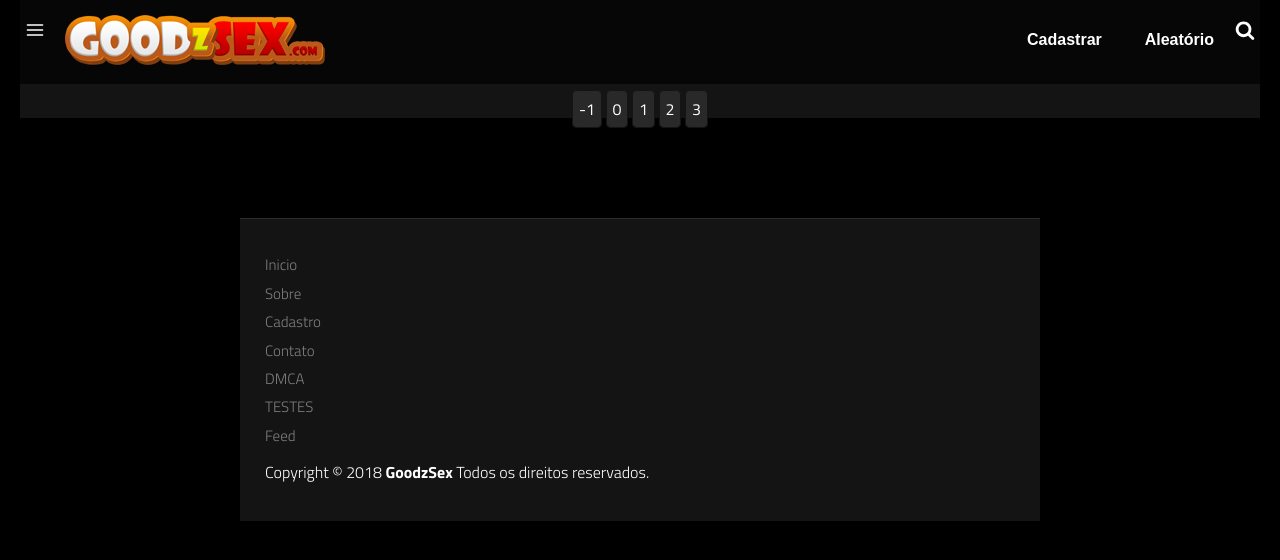
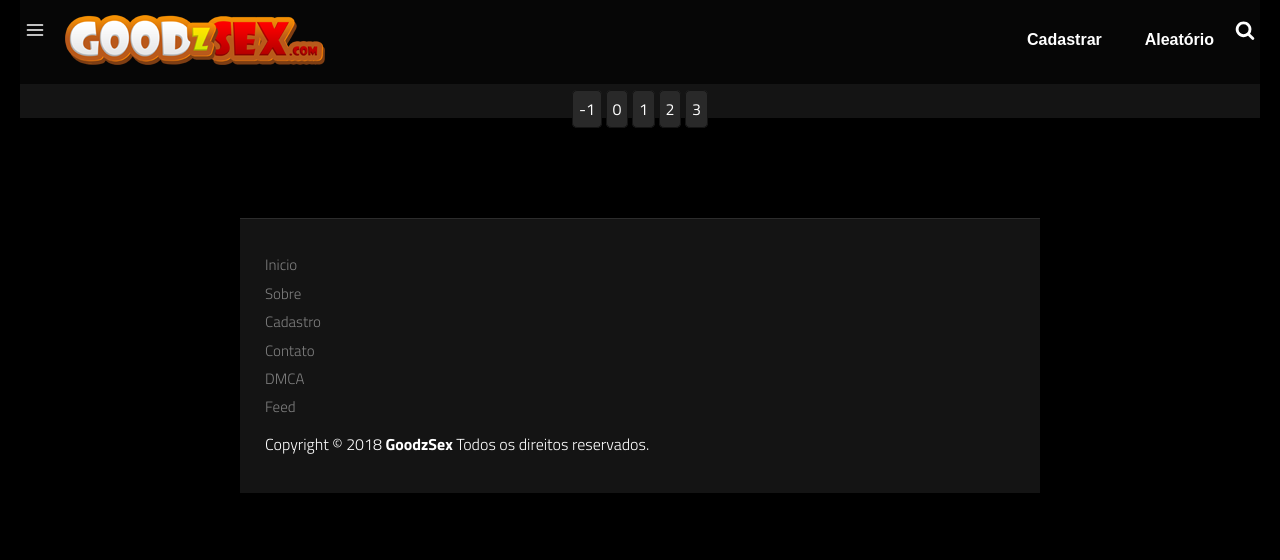
Before and after one commit to guiadamusculacao/guiadamusculacao, a Jekyll site: the page built from index.html, in a window 1280 px wide. Shown: the top 560 px of the page. Built offline with Jekyll 4.4.1, drawn with Linux system fonts in a browser that asks for light colours; nearby versions of some CDN libraries.

Commit message:
Update _config.yml

```diff
--- a/_config.yml
+++ b/_config.yml
@@ -53,8 +53,6 @@ links:
     url: /contato/
   - title: DMCA
     url: /dmca/
-  - title: TESTES
-    url: /teste/
 
 # Exclude my node related stuff
 exclude: ['package.json', 'src', 'node_modules']
```
